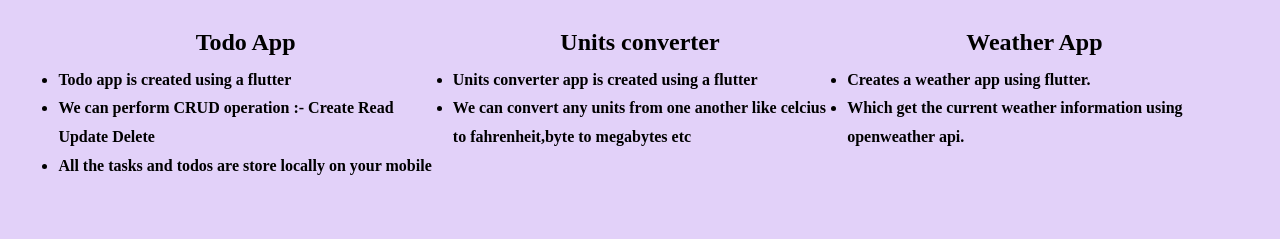
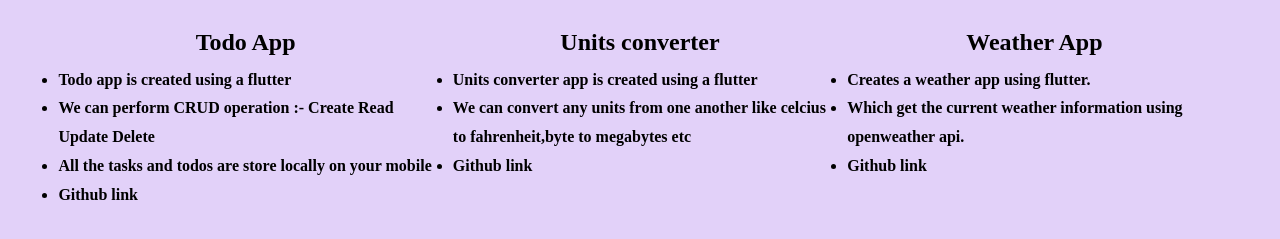
Before and after one commit to PratikAmonkar/intership-1, a plain HTML site: page index.html in a window 1280 px wide. Shown: the part 749-988 px from the top of the page. Drawn offline with Linux system fonts and the light colour scheme.

Commit message:
removes all the comments

```diff
--- a/index.css
+++ b/index.css
@@ -23,10 +23,6 @@ body {
   padding-top: 2%;
 }
 
-/* .header_img {
-  width: 20%;
-} */
-
 .header_img img {
   margin-left: 10%;
 }
@@ -36,7 +32,6 @@ body {
   display: grid;
   grid-template-columns: 30% 70%;
   grid-template-rows: repeat(1, 1fr);
-  /* border-bottom: 1px solid black; */
 }
 
 .contact_section h1 {
@@ -51,12 +46,10 @@ body {
   grid-template-columns: 10% 90%;
   grid-template-rows: repeat(1, 1fr);
   padding: 10px;
-  /* border-right: 1px solid black; */
 }
 .contact_section_img {
   width: 50%;
   margin-left: 20px;
-  /* border: 2px solid red; */
 }
 
 .description_section {
@@ -74,48 +67,14 @@ body {
   padding: 0px 40px;
 }
 
-/* .skill_section{ */
-/* text-align: center; */
-/* border: 1px solid red;
-    margin-top: 20px;
-}
-
-.skill_section h1{
-    text-align: center;
-    font-size: 2rem;
-    font-weight: bold;
-}
-
-.skill_section_div{
-
-    display: grid;
-    grid-template-columns:repeat(4,1fr) ;
-    grid-template-rows: repeat(2,1fr);
-    justify-items: center;
-}
-
-.skill_section_component{
-    border: 1px solid green;
-    width: 50%;
-    height: 40%;
-}
-
-.skill_section_component img{
-    width: 100%;
-    height: auto;
-} */
-
 .information_section {
   display: grid;
   grid-template-columns: 40% 60%;
   grid-template-rows: repeat(1, 1fr);
-  /* border: 2px solid red; */
   margin-top: 20px;
-  /* border-bottom: 1px solid black; */
 }
 
 .information_section .skills_section {
-  /* border-right: 1px solid black; */
   margin: 0px 10px;
 }
 
@@ -173,7 +132,6 @@ body {
 }
 
 .experience_section_comp {
-  /* border: 2px solid red; */
   margin: 20px 10px;
 }
 
@@ -188,6 +146,11 @@ body {
   line-height: 1.8rem;
 }
 
+.experience_section_comp a{
+  text-decoration: none;
+  color: black;
+}
+
 @media screen and (max-width: 425px) {
 
   .header_section p {
@@ -195,7 +158,6 @@ body {
     font-weight: bold;
     font-size: 1.4em;
     text-align: center;
-    /* padding-left: 5%; */
     padding-top: 2%;
     padding-bottom: 2%;
   }
@@ -205,7 +167,6 @@ body {
     display: grid;
     grid-template-columns: repeat(1,1fr);
     grid-template-rows: repeat(1, 1fr);
-    /* border-bottom: 1px solid black; */
   }
 
   .description_section {
@@ -213,7 +174,6 @@ body {
   }
   .description_section h1 {
     font-weight: bold;
-    /* padding: 1px 10px; */
     margin-bottom: 10px;
     font-size: 2rem;
     background-color: #317773;
@@ -228,13 +188,10 @@ body {
     display: grid;
     grid-template-columns: repeat(1,1fr);
     grid-template-rows: repeat(1, 1fr);
-    /* border: 2px solid red; */
     margin-top: 20px;
-    /* border-bottom: 1px solid black; */
   }
 
   .information_section .skills_section li{
-    /* border-right: 1px solid black; */
     margin: 5px 20px;
   }
 
--- a/index.html
+++ b/index.html
@@ -15,10 +15,6 @@
     <section>
       <div class="header_section">
         <p>Pratik Kuni Amonkar</p>
-        <!-- <div class="header_img">
-          <img src="./assets/gitHub.png" alt="" srcset="" width="60px" />
-          <img src="./assets/linkedin.png" alt="" srcset="" width="50px" />
-        </div> -->
       </div>
     </section>
     <section>
@@ -38,8 +34,12 @@
             <p>H.No 303/1 Bhandar-wada Amona Bicholim Goa P.O Marcel 403107</p>
           </div>
           <div class="contact_section_img">
-            <img src="./assets/gitHub.png" alt="" srcset="" width="60px" />
-            <img src="./assets/linkedin.png" alt="" srcset="" width="50px" />
+            <a href="https://github.com/PratikAmonkar" target="_blank">
+              <img src="./assets/gitHub.png" alt="" srcset="" width="60px" />
+            </a>
+            <a href="https://www.linkedin.com/in/pratik-amonkar-44a424206/" target="_blank">
+              <img src="./assets/linkedin.png" alt="" srcset="" width="50px" />
+            </a>
           </div>
         </div>
         <div class="description_section">
@@ -51,45 +51,6 @@
         </div>
       </div>
     </section>
-    <!-- <section>
-      <div class="skill_section">
-        <h1>Skills</h1>
-        <div class="skill_section_div">
-          <div class="skill_section_component">
-            <img src="./assets/flutter.png" alt="" srcset="">
-            <p>Flutter</p>
-          </div>
-          <div class="skill_section_component">
-            <img src="./assets/react.png" alt="" srcset="">
-            <p>React</p>
-          </div>
-          <div class="skill_section_component">
-            <img src="./assets/python.png" alt="" srcset="">
-            <p>Python</p>
-          </div>
-          <div class="skill_section_component">
-            <img src="./assets/html.png" alt="" srcset="">
-            <p>Html</p>
-          </div>
-          <div class="skill_section_component">
-            <img src="./assets/css.png" alt="" srcset="">
-            <p>Css</p>
-          </div>
-          <div class="skill_section_component">
-            <img src="./assets/firebase.png" alt="" srcset="">
-            <p>Firebase</p>
-          </div>
-          <div class="skill_section_component">
-            <img src="./assets/mongodb.png" alt="" srcset="">
-            <p>Mongodb</p>
-          </div>
-          <div class="skill_section_component">
-            <img src="./assets/mysql.png" alt="" srcset="">
-            <p>Mysql</p>
-          </div>
-        </div>
-      </div>
-    </section> -->
     <section>
       <div class="information_section">
         <div class="skills_section">
@@ -145,6 +106,13 @@
                 We can perform CRUD operation :- Create Read Update Delete
               </li>
               <li>All the tasks and todos are store locally on your mobile</li>
+              <li>
+                <a
+                  href="https://github.com/PratikAmonkar/Todo-App"
+                  target="_blank"
+                  >Github link</a
+                >
+              </li>
             </ul>
           </div>
           <div class="experience_section_comp">
@@ -155,6 +123,13 @@
                 We can convert any units from one another like celcius to
                 fahrenheit,byte to megabytes etc
               </li>
+              <li>
+                <a
+                  href="https://github.com/PratikAmonkar/Unit-Calculator"
+                  target="_blank"
+                  >Github link</a
+                >
+              </li>
             </ul>
           </div>
           <div class="experience_section_comp">
@@ -164,6 +139,13 @@
               <li>
                 Which get the current weather information using openweather api.
               </li>
+              <li>
+                <a
+                  href="https://github.com/PratikAmonkar/Weather-App"
+                  target="_blank"
+                  >Github link</a
+                >
+              </li>
             </ul>
           </div>
           <div class="experience_section_comp"></div>
```
